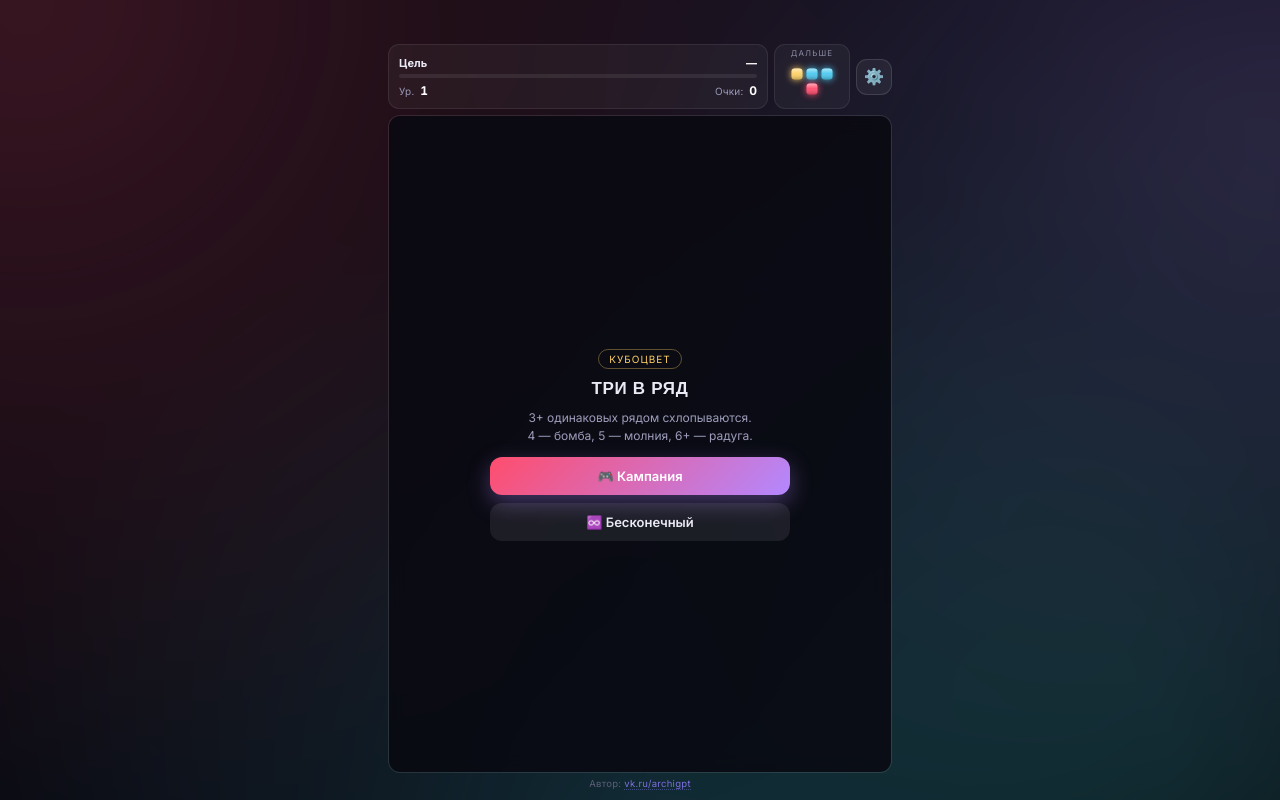
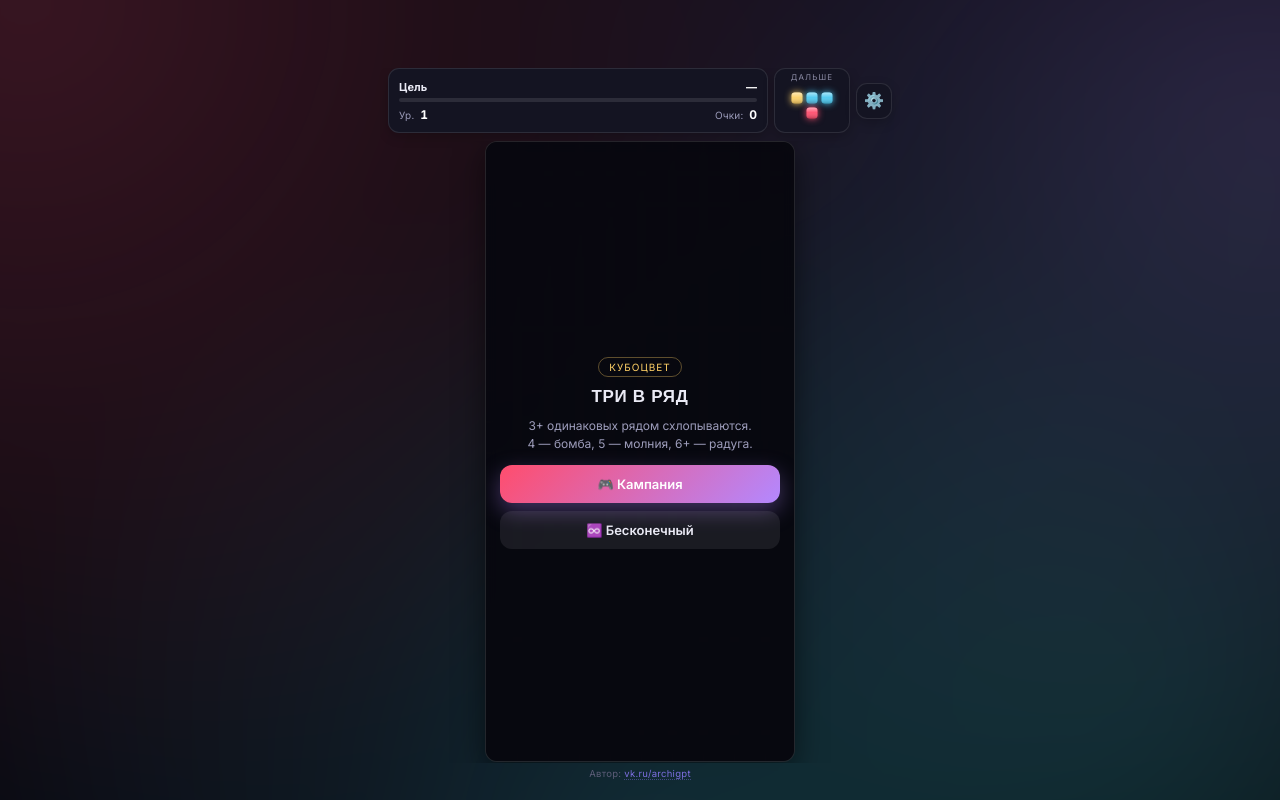
Before and after one commit to maynezs/mysite, a plain HTML site: page game/tetrocolor.html in a window 1280 px wide. Drawn offline with Linux system fonts and the light colour scheme; a web font is replaced by a local one.

Commit message:
Update tetrocolor.html

```diff
--- a/game/tetrocolor.html
+++ b/game/tetrocolor.html
@@ -18,13 +18,15 @@
     height:100%;width:100%;
     overflow:hidden;overscroll-behavior:none;
     -webkit-text-size-adjust:100%;
+    background:#08080f; /* Убирает белые/черные артефакты */
   }
   body{
     font-family:'Inter',system-ui,-apple-system,sans-serif;
-    background:#08080f;color:#eaeaf5;
+    color:#eaeaf5;
     position:fixed;inset:0;
   }
-  /* фон */
+
+  /* Фон */
   body::before{
     content:'';position:absolute;inset:-25%;z-index:-1;
     background:
@@ -42,12 +44,13 @@
      КОРНЕВОЙ КОНТЕЙНЕР
      ================================================== */
   .app-shell{
-    position:fixed;inset:0;
+    position:fixed;inset:0;z-index:10;
     display:flex;justify-content:center;
     overflow:hidden;
-    /* Гарантируем отступ от статус-бара и Dynamic Island */
-    padding-top:max(44px, env(safe-area-inset-top));
-    padding-bottom:max(10px, env(safe-area-inset-bottom));
+    /* Жесткий отступ сверху: защищает от Dynamic Island и статус-бара */
+    padding-top:max(68px, env(safe-area-inset-top));
+    /* Отступ снизу: защищает от полосы Home Indicator */
+    padding-bottom:max(20px, env(safe-area-inset-bottom));
     padding-left:env(safe-area-inset-left);
     padding-right:env(safe-area-inset-right);
   }
@@ -59,13 +62,13 @@
   }
 
   /* ==================================================
-     ВЕРХНИЙ HUD
+     ВЕРХНИЙ HUD (Опаковый фон, чтобы не было размытия)
      ================================================== */
   .top-hud{
     flex:0 0 auto;
     display:flex;gap:6px;
     padding:0 8px;
-    margin-bottom:6px;
+    margin-bottom:8px;
     align-items:stretch;
     min-height:56px;
   }
@@ -74,9 +77,10 @@
     display:flex;flex-direction:column;justify-content:center;
     gap:4px;
     padding:6px 10px;
-    background:rgba(255,255,255,.045);
-    border:1px solid rgba(255,255,255,.08);
+    background:#141422; /* Плотный фон */
+    border:1px solid rgba(255,255,255,.1);
     border-radius:11px;
+    box-shadow:0 4px 12px rgba(0,0,0,.2);
   }
   .goal-head{
     display:flex;align-items:baseline;justify-content:space-between;
@@ -94,7 +98,7 @@
     white-space:nowrap;flex:none;
   }
   .goal-bar{
-    height:4px;background:rgba(255,255,255,.08);
+    height:4px;background:rgba(255,255,255,.1);
     border-radius:99px;overflow:hidden;
   }
   .goal-fill{
@@ -117,10 +121,11 @@
     flex:0 0 auto;
     display:flex;flex-direction:column;align-items:center;justify-content:center;
     gap:2px;padding:4px 6px;
-    background:rgba(255,255,255,.045);
-    border:1px solid rgba(255,255,255,.08);
+    background:#141422; /* Плотный фон */
+    border:1px solid rgba(255,255,255,.1);
     border-radius:11px;
     min-width:76px;
+    box-shadow:0 4px 12px rgba(0,0,0,.2);
   }
   .next-label{
     font-size:8px;letter-spacing:.14em;text-transform:uppercase;
@@ -131,13 +136,14 @@
   .settings-btn{
     flex:0 0 auto;align-self:center;
     width:36px;height:36px;border-radius:11px;
-    border:1px solid rgba(255,255,255,.12);
-    background:rgba(255,255,255,.06);
+    border:1px solid rgba(255,255,255,.1);
+    background:#141422; /* Плотный фон */
     color:#fff;font-size:16px;cursor:pointer;
     display:flex;align-items:center;justify-content:center;
     transition:.15s;touch-action:manipulation;
-  }
-  .settings-btn:active{transform:scale(.94);background:rgba(255,255,255,.14)}
+    box-shadow:0 4px 12px rgba(0,0,0,.2);
+  }
+  .settings-btn:active{transform:scale(.94);background:rgba(255,255,255,.1)}
 
   /* ==================================================
      ИГРОВОЕ ПОЛЕ
@@ -146,22 +152,20 @@
     flex:1 1 0;
     min-height:0;
     position:relative;
-    display:flex;
+    display:flex;align-items:center;justify-content:center;
     padding:0 8px;
     overflow:hidden;
   }
   .board-wrap{
-    flex:1;
     position:relative;
-    width:100%;height:100%;
     border-radius:12px;
     overflow:hidden;
-    background:rgba(255,255,255,.03);
-    border:1px solid rgba(255,255,255,.08);
+    border:1px solid rgba(255,255,255,.1);
+    background:rgba(10, 10, 16, 0.8);
+    box-shadow:0 10px 30px rgba(0,0,0,.5);
   }
   #board{
-    width:100%;height:100%;display:block;
-    background:transparent;
+    display:block;
     touch-action:none;user-select:none;-webkit-user-select:none;
   }
 
@@ -187,8 +191,8 @@
      ================================================== */
   .overlay{
     position:absolute;inset:0;
-    background:rgba(8,8,16,.88);
-    backdrop-filter:blur(8px);-webkit-backdrop-filter:blur(8px);
+    background:rgba(8,8,16,.92);
+    backdrop-filter:blur(6px);-webkit-backdrop-filter:blur(6px);
     display:none;
     align-items:center;justify-content:center;
     padding:14px;z-index:5;overflow-y:auto;
@@ -341,7 +345,7 @@
 
   /* тосты */
   #toasts{
-    position:fixed;top:calc(94px + env(safe-area-inset-top,0px));
+    position:fixed;top:calc(110px + env(safe-area-inset-top,0px));
     left:50%;transform:translateX(-50%);
     z-index:80;display:flex;flex-direction:column;gap:6px;
     pointer-events:none;max-width:min(300px,90vw);
@@ -362,7 +366,8 @@
   @keyframes toastOut{to{opacity:0;transform:translateX(60px) scale(.92)}}
 
   @media (max-height:620px){
-    .top-hud{min-height:50px;margin-bottom:4px}
+    .app-shell{padding-top:max(50px, env(safe-area-inset-top))}
+    .top-hud{min-height:50px;margin-bottom:6px}
     .goal-title{font-size:10.5px}
     .goal-progress{font-size:10.5px}
     .goal-meta{font-size:9.5px}
@@ -539,7 +544,6 @@ function roundRect(g, x, y, w, h, r) {
   g.closePath();
 }
 
-// Универсальная отрисовка клетки с учетом ширины и высоты
 function paintCell(g, x, y, w, h, color, alpha = 1, glow = 10, pad = 2) {
   const px = x + pad, py = y + pad;
   const sw = w - pad * 2, sh = h - pad * 2;
@@ -581,23 +585,38 @@ function drawStone(g, x, y, w, h) {
 }
 
 /* ============================================================
-   АДАПТИВНОЕ ПОЛЕ
+   АДАПТИВНОЕ ПОЛЕ (Идеально квадратные клетки)
    ============================================================ */
 function resizeBoard() {
-  if (!boardWrap) return;
-  const rect = boardWrap.getBoundingClientRect();
-  // Минимальные размеры, чтобы не рисовать ерунду при скрытом экране
-  if (rect.width < 40 || rect.height < 80) return;
-
-  // Устанавливаем физический размер канваса с учетом Retina
-  const cw = Math.floor(rect.width * DPR);
-  const ch = Math.floor(rect.height * DPR);
+  if (!stageEl || !boardWrap) return;
+  const rect = stageEl.getBoundingClientRect();
+  const cs = getComputedStyle(stageEl);
+  const padX = (parseFloat(cs.paddingLeft) || 0) + (parseFloat(cs.paddingRight) || 0);
+  const padY = (parseFloat(cs.paddingTop) || 0) + (parseFloat(cs.paddingBottom) || 0);
+  const availW = rect.width - padX;
+  const availH = rect.height - padY;
+  if (availW < 40 || availH < 80) return;
+
+  // Находим идеальный квадратный размер клетки
+  const cellW = availW / COLS;
+  const cellH = availH / ROWS;
+  const CELL = Math.min(cellW, cellH);
+
+  const boardW = Math.floor(CELL * COLS);
+  const boardH = Math.floor(CELL * ROWS);
+
+  // Устанавливаем точные размеры обертки и канваса
+  boardWrap.style.width = boardW + 'px';
+  boardWrap.style.height = boardH + 'px';
+
+  const cw = Math.floor(boardW * DPR);
+  const ch = Math.floor(boardH * DPR);
 
   if (canvas.width !== cw || canvas.height !== ch) {
     canvas.width = cw;
     canvas.height = ch;
-    CELL_W = canvas.width / COLS / DPR;
-    CELL_H = canvas.height / ROWS / DPR;
+    CELL_W = cw / COLS / DPR;
+    CELL_H = ch / ROWS / DPR;
     ctx.setTransform(DPR, 0, 0, DPR, 0, 0);
     render();
   }
@@ -1292,7 +1311,7 @@ function render() {
   const W = COLS * CELL_W, H = ROWS * CELL_H;
   ctx.clearRect(0, 0, W, H);
 
-  ctx.strokeStyle = 'rgba(255,255,255,.035)';
+  ctx.strokeStyle = 'rgba(255,255,255,.04)';
   ctx.lineWidth = 1;
   for (let x = 1; x < COLS; x++) {
     ctx.beginPath(); ctx.moveTo(x * CELL_W + .5, 0); ctx.lineTo(x * CELL_W + .5, H); ctx.stroke();
```
